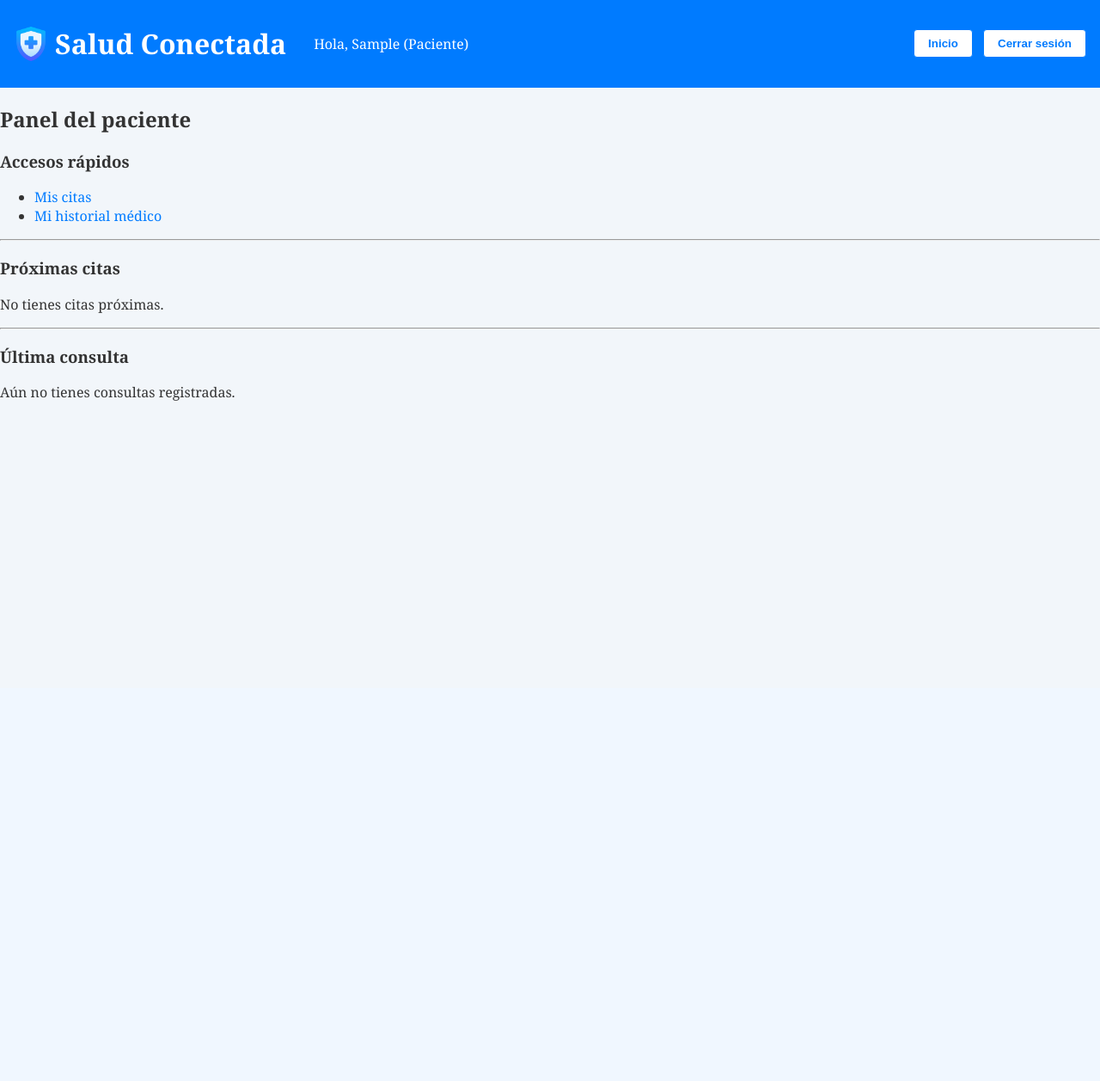
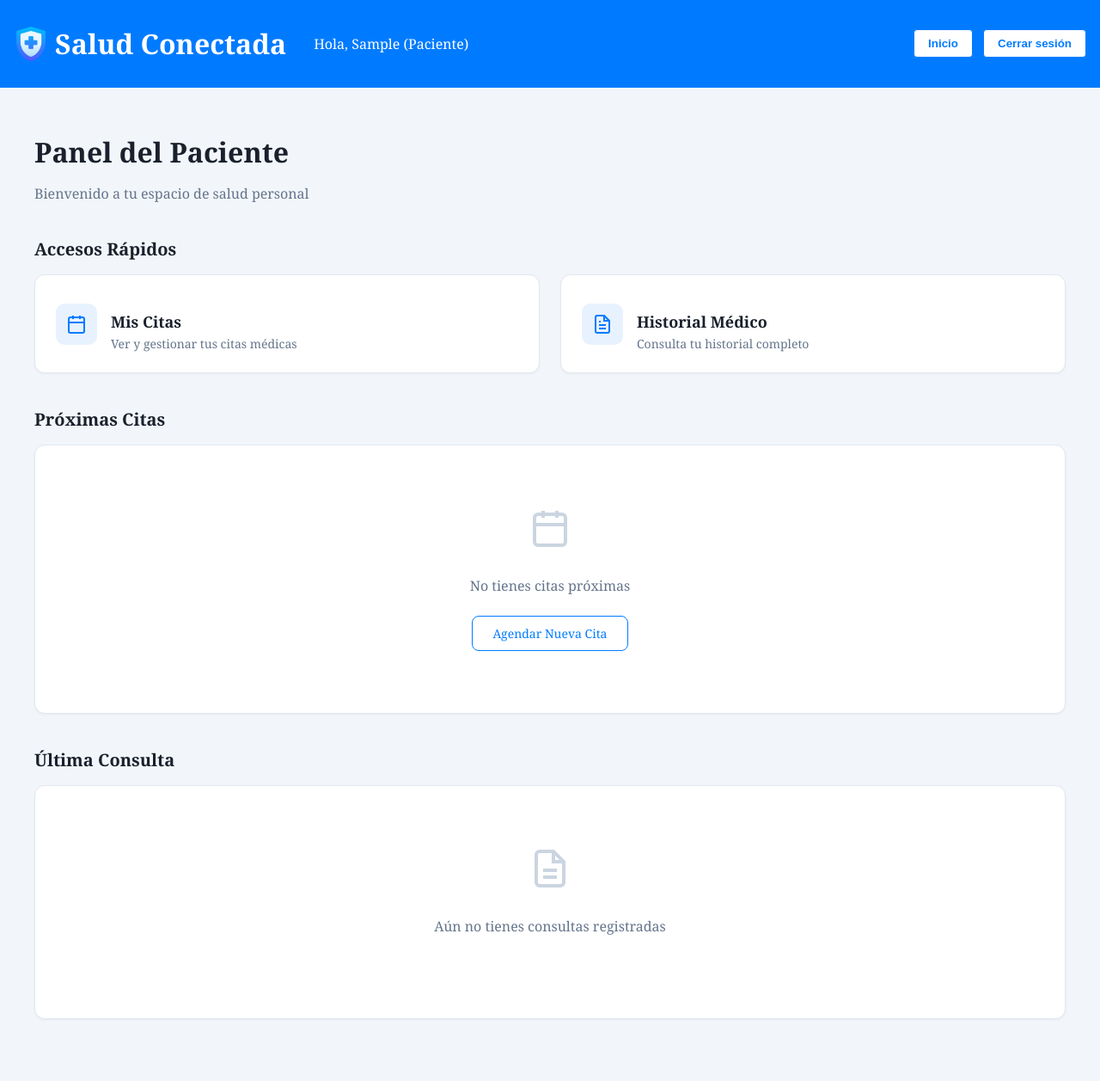
Before and after one commit to jaco8ar/SaludConectada, a Django app: page /admin/paciente/panel/ in a window 1280 px wide. Shown: the whole page at 86% size. Before the commit the page ends 466 px from the top, so only its background shows below. Run offline with Django 5.2, Linux system fonts and the light colour scheme; the visitor is signed in with stand-in values (Sample User, id 1); data that the repository does not hold is empty.

Commit message:
add: estilos para panel del paciente

```diff
--- /dev/null
+++ b/static/styles/dashboard/patient_dashboard.css
@@ -0,0 +1,328 @@
+.dashboard-container {
+  max-width: 1200px;
+  margin: 0 auto;
+  padding: 2rem 1rem;
+}
+
+.dashboard-header {
+  margin-bottom: 2.5rem;
+}
+
+.dashboard-header h1 {
+  font-size: 2rem;
+  font-weight: 700;
+  color: #1a202c;
+  margin-bottom: 0.5rem;
+}
+
+.dashboard-subtitle {
+  color: #64748b;
+  font-size: 1rem;
+}
+
+.section-title {
+  font-size: 1.25rem;
+  font-weight: 600;
+  color: #1a202c;
+  margin-bottom: 1rem;
+}
+
+/* Quick Access Cards */
+.quick-access-section {
+  margin-bottom: 2.5rem;
+}
+
+.quick-access-grid {
+  display: grid;
+  grid-template-columns: repeat(auto-fit, minmax(280px, 1fr));
+  gap: 1.5rem;
+}
+
+.access-card {
+  display: flex;
+  align-items: center;
+  gap: 1rem;
+  padding: 1.5rem;
+  background: white;
+  border: 1px solid #e2e8f0;
+  border-radius: 12px;
+  text-decoration: none;
+  transition: all 0.3s ease;
+  box-shadow: 0 1px 3px rgba(0, 0, 0, 0.05);
+}
+
+.access-card:hover {
+  transform: translateY(-2px);
+  box-shadow: 0 8px 16px rgba(0, 123, 255, 0.15);
+  border-color: #007bff;
+}
+
+.card-icon {
+  width: 48px;
+  height: 48px;
+  display: flex;
+  align-items: center;
+  justify-content: center;
+  background: #e8f2ff;
+  border-radius: 10px;
+  color: #007bff;
+  flex-shrink: 0;
+}
+
+.card-content h3 {
+  font-size: 1.125rem;
+  font-weight: 600;
+  color: #1a202c;
+  margin-bottom: 0.25rem;
+}
+
+.card-content p {
+  font-size: 0.875rem;
+  color: #64748b;
+  margin: 0;
+}
+
+/* Appointments Section */
+.appointments-section {
+  margin-bottom: 2.5rem;
+}
+
+.appointments-card {
+  background: white;
+  border: 1px solid #e2e8f0;
+  border-radius: 12px;
+  padding: 1.5rem;
+  box-shadow: 0 1px 3px rgba(0, 0, 0, 0.05);
+}
+
+.appointments-list {
+  list-style: none;
+  padding: 0;
+  margin: 0;
+  display: flex;
+  flex-direction: column;
+  gap: 1rem;
+}
+
+.appointment-item {
+  display: flex;
+  justify-content: space-between;
+  align-items: center;
+  padding: 1.25rem;
+  background: #f8fafc;
+  border: 1px solid #e2e8f0;
+  border-radius: 10px;
+  gap: 1rem;
+  flex-wrap: wrap;
+}
+
+.appointment-info {
+  flex: 1;
+  min-width: 250px;
+}
+
+.appointment-header {
+  display: flex;
+  justify-content: space-between;
+  align-items: center;
+  gap: 1rem;
+  flex-wrap: wrap;
+}
+
+.doctor-info {
+  display: flex;
+  align-items: center;
+  gap: 0.75rem;
+}
+
+.doctor-avatar {
+  width: 40px;
+  height: 40px;
+  border-radius: 50%;
+  background: #007bff;
+  color: white;
+  display: flex;
+  align-items: center;
+  justify-content: center;
+}
+
+.doctor-info h4 {
+  font-size: 1rem;
+  font-weight: 600;
+  color: #1a202c;
+  margin: 0 0 0.25rem 0;
+}
+
+.appointment-status {
+  display: inline-block;
+  padding: 0.25rem 0.75rem;
+  border-radius: 6px;
+  font-size: 0.75rem;
+  font-weight: 500;
+}
+
+.status-confirmed,
+.status-programada {
+  background: #d1fae5;
+  color: #065f46;
+}
+
+.status-pending,
+.status-pendiente {
+  background: #fef3c7;
+  color: #92400e;
+}
+
+.status-completed,
+.status-completada {
+  background: #dbeafe;
+  color: #1e40af;
+}
+
+.appointment-date {
+  display: flex;
+  align-items: center;
+  gap: 0.5rem;
+  color: #64748b;
+  font-size: 0.875rem;
+}
+
+.appointment-date svg {
+  width: 16px;
+  height: 16px;
+}
+
+.video-call-btn {
+  display: inline-flex;
+  align-items: center;
+  gap: 0.5rem;
+  padding: 0.625rem 1.25rem;
+  background: #007bff;
+  color: white;
+  text-decoration: none;
+  border-radius: 8px;
+  font-size: 0.875rem;
+  font-weight: 500;
+  transition: background 0.3s ease;
+  white-space: nowrap;
+}
+
+.video-call-btn:hover {
+  background: #0056b3;
+}
+
+.video-call-btn svg {
+  width: 16px;
+  height: 16px;
+}
+
+/* Consultation Section */
+.consultation-section {
+  margin-bottom: 2.5rem;
+}
+
+.consultation-card {
+  background: white;
+  border: 1px solid #e2e8f0;
+  border-radius: 12px;
+  padding: 1.5rem;
+  box-shadow: 0 1px 3px rgba(0, 0, 0, 0.05);
+}
+
+.consultation-content {
+  display: flex;
+  flex-direction: column;
+  gap: 1.5rem;
+}
+
+.consultation-field label {
+  display: block;
+  font-size: 0.875rem;
+  font-weight: 600;
+  color: #475569;
+  margin-bottom: 0.5rem;
+}
+
+.consultation-field p {
+  color: #1a202c;
+  font-size: 0.9375rem;
+  line-height: 1.6;
+  margin: 0;
+}
+
+.consultation-notes,
+.consultation-recommendations {
+  padding: 1rem;
+  background: #f8fafc;
+  border-left: 3px solid #007bff;
+  border-radius: 6px;
+}
+
+/* Empty State */
+.empty-state {
+  display: flex;
+  flex-direction: column;
+  align-items: center;
+  justify-content: center;
+  padding: 3rem 1rem;
+  text-align: center;
+}
+
+.empty-state svg {
+  color: #cbd5e1;
+  margin-bottom: 1rem;
+}
+
+.empty-state p {
+  color: #64748b;
+  font-size: 1rem;
+  margin-bottom: 1.5rem;
+}
+
+.btn-secondary {
+  display: inline-block;
+  padding: 0.625rem 1.5rem;
+  background: white;
+  color: #007bff;
+  text-decoration: none;
+  border: 1px solid #007bff;
+  border-radius: 8px;
+  font-size: 0.875rem;
+  font-weight: 500;
+  transition: all 0.3s ease;
+}
+
+.btn-secondary:hover {
+  background: #007bff;
+  color: white;
+}
+
+/* Responsive Design */
+@media (max-width: 768px) {
+  .dashboard-container {
+    padding: 1rem;
+  }
+
+  .dashboard-header h1 {
+    font-size: 1.5rem;
+  }
+
+  .quick-access-grid {
+    grid-template-columns: 1fr;
+  }
+
+  .appointment-item {
+    flex-direction: column;
+    align-items: flex-start;
+  }
+
+  .appointment-header {
+    flex-direction: column;
+    align-items: flex-start;
+  }
+
+  .video-call-btn {
+    width: 100%;
+    justify-content: center;
+  }
+}
--- a/templates/base.html
+++ b/templates/base.html
@@ -4,7 +4,7 @@
     <meta charset="UTF-8" />
     <title>Salud Conectada</title>
     <link rel="stylesheet" href="/static/styles/base.css" />
-    <link rel="stylesheet" href="/static/styles/navbar.css">
+    <link rel="stylesheet" href="/static/styles/modules/navbar.css">
     {% block extra_css %}{% endblock %}
   </head>
   <body>
--- a/templates/dashboard/patient_dashboard.html
+++ b/templates/dashboard/patient_dashboard.html
@@ -1,45 +1,143 @@
 {% extends "base.html" %}
+{% load static %}
+
+{% block extra_css %}
+<link rel="stylesheet" href="{% static 'styles/dashboard/patient_dashboard.css' %}">
+{% endblock %}
 
 {% block content %}
-  <h2>Panel del paciente</h2>
+<div class="dashboard-container">
+  <div class="dashboard-header">
+    <h1>Panel del Paciente</h1>
+    <p class="dashboard-subtitle">Bienvenido a tu espacio de salud personal</p>
+  </div>
 
-  <section>
-    <h3>Accesos rápidos</h3>
-    <ul>
-      <li><a href="{% url 'scheduling:patient_appointments' %}">Mis citas</a></li>
-      <li><a href="{% url 'clinical:patient_medical_record' %}">Mi historial médico</a></li>
-    </ul>
+  <!-- Quick Access Cards -->
+  <section class="quick-access-section">
+    <h2 class="section-title">Accesos Rápidos</h2>
+    <div class="quick-access-grid">
+      <a href="{% url 'scheduling:patient_appointments' %}" class="access-card">
+        <div class="card-icon">
+          <svg width="24" height="24" viewBox="0 0 24 24" fill="none" stroke="currentColor" stroke-width="2">
+            <rect x="3" y="4" width="18" height="18" rx="2" ry="2"></rect>
+            <line x1="16" y1="2" x2="16" y2="6"></line>
+            <line x1="8" y1="2" x2="8" y2="6"></line>
+            <line x1="3" y1="10" x2="21" y2="10"></line>
+          </svg>
+        </div>
+        <div class="card-content">
+          <h3>Mis Citas</h3>
+          <p>Ver y gestionar tus citas médicas</p>
+        </div>
+      </a>
+
+      <a href="{% url 'clinical:patient_medical_record' %}" class="access-card">
+        <div class="card-icon">
+          <svg width="24" height="24" viewBox="0 0 24 24" fill="none" stroke="currentColor" stroke-width="2">
+            <path d="M14 2H6a2 2 0 0 0-2 2v16a2 2 0 0 0 2 2h12a2 2 0 0 0 2-2V8z"></path>
+            <polyline points="14 2 14 8 20 8"></polyline>
+            <line x1="16" y1="13" x2="8" y2="13"></line>
+            <line x1="16" y1="17" x2="8" y2="17"></line>
+            <polyline points="10 9 9 9 8 9"></polyline>
+          </svg>
+        </div>
+        <div class="card-content">
+          <h3>Historial Médico</h3>
+          <p>Consulta tu historial completo</p>
+        </div>
+      </a>
+    </div>
   </section>
 
-  <hr>
-
-  <section>
-    <h3>Próximas citas</h3>
+  <!-- Upcoming Appointments -->
+  <section class="appointments-section">
+    <h2 class="section-title">Próximas Citas</h2>
+    <div class="appointments-card">
       {% if upcoming_appointments %}
-      <ul>
+        <ul class="appointments-list">
           {% for appt in upcoming_appointments %}
-          <li>
-            Con {{ appt.doctor }} el {{ appt.scheduled_datetime }}
-            ({{ appt.get_status_display }}) -
-            <a href="{% url 'clinical:video_call' appt.id %}">Videollamada</a>
+            <li class="appointment-item">
+              <div class="appointment-info">
+                <div class="appointment-header">
+                  <div class="doctor-info">
+                    <div class="doctor-avatar">
+                      <svg width="20" height="20" viewBox="0 0 24 24" fill="none" stroke="currentColor" stroke-width="2">
+                        <path d="M20 21v-2a4 4 0 0 0-4-4H8a4 4 0 0 0-4 4v2"></path>
+                        <circle cx="12" cy="7" r="4"></circle>
+                      </svg>
+                    </div>
+                    <div>
+                      <h4>Dr. {{ appt.doctor }}</h4>
+                      <span class="appointment-status status-{{ appt.status }}">{{ appt.get_status_display }}</span>
+                    </div>
+                  </div>
+                  <div class="appointment-date">
+                    <svg width="16" height="16" viewBox="0 0 24 24" fill="none" stroke="currentColor" stroke-width="2">
+                      <circle cx="12" cy="12" r="10"></circle>
+                      <polyline points="12 6 12 12 16 14"></polyline>
+                    </svg>
+                    {{ appt.scheduled_datetime }}
+                  </div>
+                </div>
+              </div>
+              <a href="{% url 'clinical:video_call' appt.id %}" class="video-call-btn">
+                <svg width="16" height="16" viewBox="0 0 24 24" fill="none" stroke="currentColor" stroke-width="2">
+                  <polygon points="23 7 16 12 23 17 23 7"></polygon>
+                  <rect x="1" y="5" width="15" height="14" rx="2" ry="2"></rect>
+                </svg>
+                Unirse a Videollamada
+              </a>
             </li>
           {% endfor %}
         </ul>
       {% else %}
-      <p>No tienes citas próximas.</p>
+        <div class="empty-state">
+          <svg width="48" height="48" viewBox="0 0 24 24" fill="none" stroke="currentColor" stroke-width="2">
+            <rect x="3" y="4" width="18" height="18" rx="2" ry="2"></rect>
+            <line x1="16" y1="2" x2="16" y2="6"></line>
+            <line x1="8" y1="2" x2="8" y2="6"></line>
+            <line x1="3" y1="10" x2="21" y2="10"></line>
+          </svg>
+          <p>No tienes citas próximas</p>
+          <a href="{% url 'scheduling:patient_appointments' %}" class="btn-secondary">Agendar Nueva Cita</a>
+        </div>
       {% endif %}
+    </div>
   </section>
 
-  <hr>
+  <!-- Last Consultation -->
+  <section class="consultation-section">
+    <h2 class="section-title">Última Consulta</h2>
+    <div class="consultation-card">
+      {% if last_consultation %}
+        <div class="consultation-content">
+          <div class="consultation-field">
+            <label>Fecha</label>
+            <p>{{ last_consultation.created_at }}</p>
+          </div>
 
-  <section>
-    <h3>Última consulta</h3>
-    {% if last_consultation %}
-      <p><strong>Fecha:</strong> {{ last_consultation.created_at }}</p>
-      <p><strong>Notas del médico:</strong> {{ last_consultation.doctor_notes|default:"Sin notas" }}</p>
-      <p><strong>Recomendaciones:</strong> {{ last_consultation.recommendations|default:"Sin recomendaciones" }}</p>
+          <div class="consultation-field">
+            <label>Notas del Médico</label>
+            <p class="consultation-notes">{{ last_consultation.doctor_notes|default:"Sin notas disponibles" }}</p>
+          </div>
+
+          <div class="consultation-field">
+            <label>Recomendaciones</label>
+            <p class="consultation-recommendations">{{ last_consultation.recommendations|default:"Sin recomendaciones disponibles" }}</p>
+          </div>
+        </div>
       {% else %}
-      <p>Aún no tienes consultas registradas.</p>
+        <div class="empty-state">
+          <svg width="48" height="48" viewBox="0 0 24 24" fill="none" stroke="currentColor" stroke-width="2">
+            <path d="M14 2H6a2 2 0 0 0-2 2v16a2 2 0 0 0 2 2h12a2 2 0 0 0 2-2V8z"></path>
+            <polyline points="14 2 14 8 20 8"></polyline>
+            <line x1="16" y1="13" x2="8" y2="13"></line>
+            <line x1="16" y1="17" x2="8" y2="17"></line>
+          </svg>
+          <p>Aún no tienes consultas registradas</p>
+        </div>
       {% endif %}
+    </div>
   </section>
+</div>
 {% endblock %}
```
Also changed, not shown: static/styles/modules/navbar.css (renamed from static/styles/navbar.css). Lines whose indentation alone changed are shown as unchanged.
